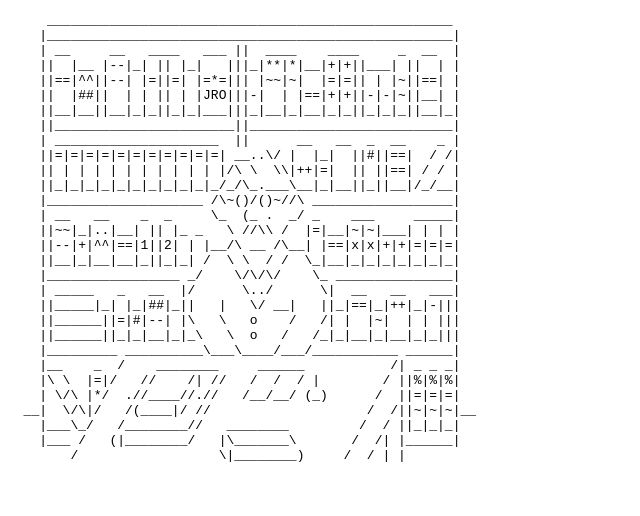
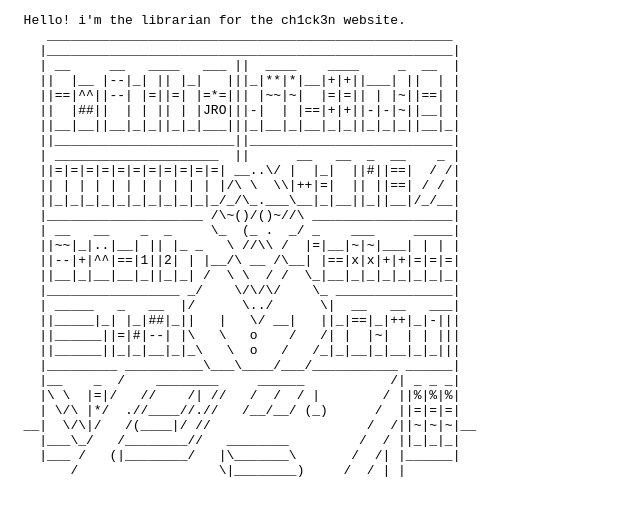
Before and after one commit to jondoglover/ch1ck3n-byte.github.io, a plain HTML site: page index.html in a window 1280 px wide. Shown: the whole page, without its empty margins (0-640 px from the left). Drawn offline with Linux system fonts and the light colour scheme.

Commit message:
Update index.html

```diff
--- a/index.html
+++ b/index.html
@@ -4,7 +4,7 @@
 	<title>The ch1ck3n wiki</title>
 </head>
 <body>
-<pre>
+	<pre>  <span class="hello">Hello! i'm the librarian for the ch1ck3n website.</span>
      ____________________________________________________
     |____________________________________________________|
     | __     __   ____   ___ ||  ____    ____     _  __  |
```
